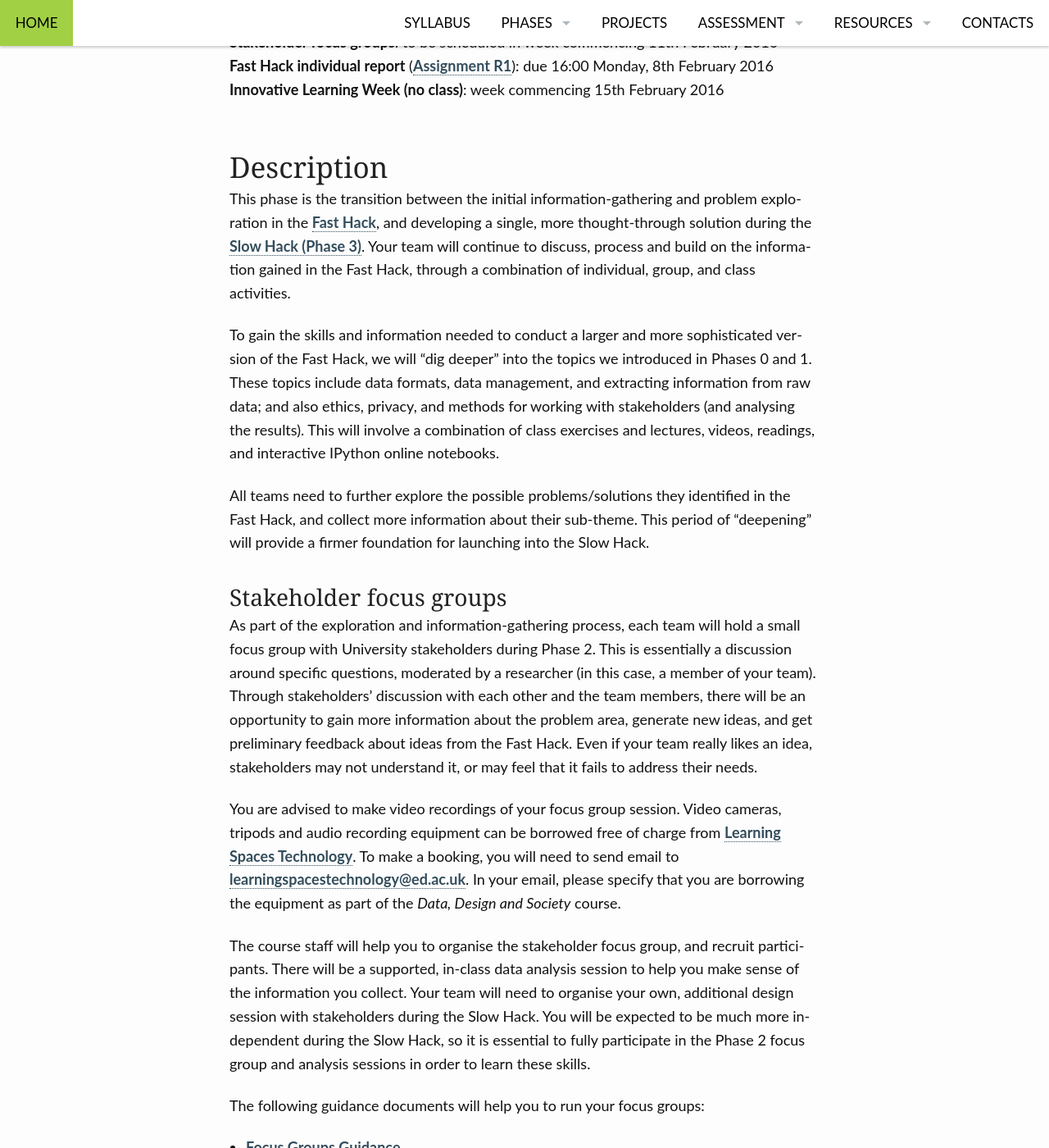
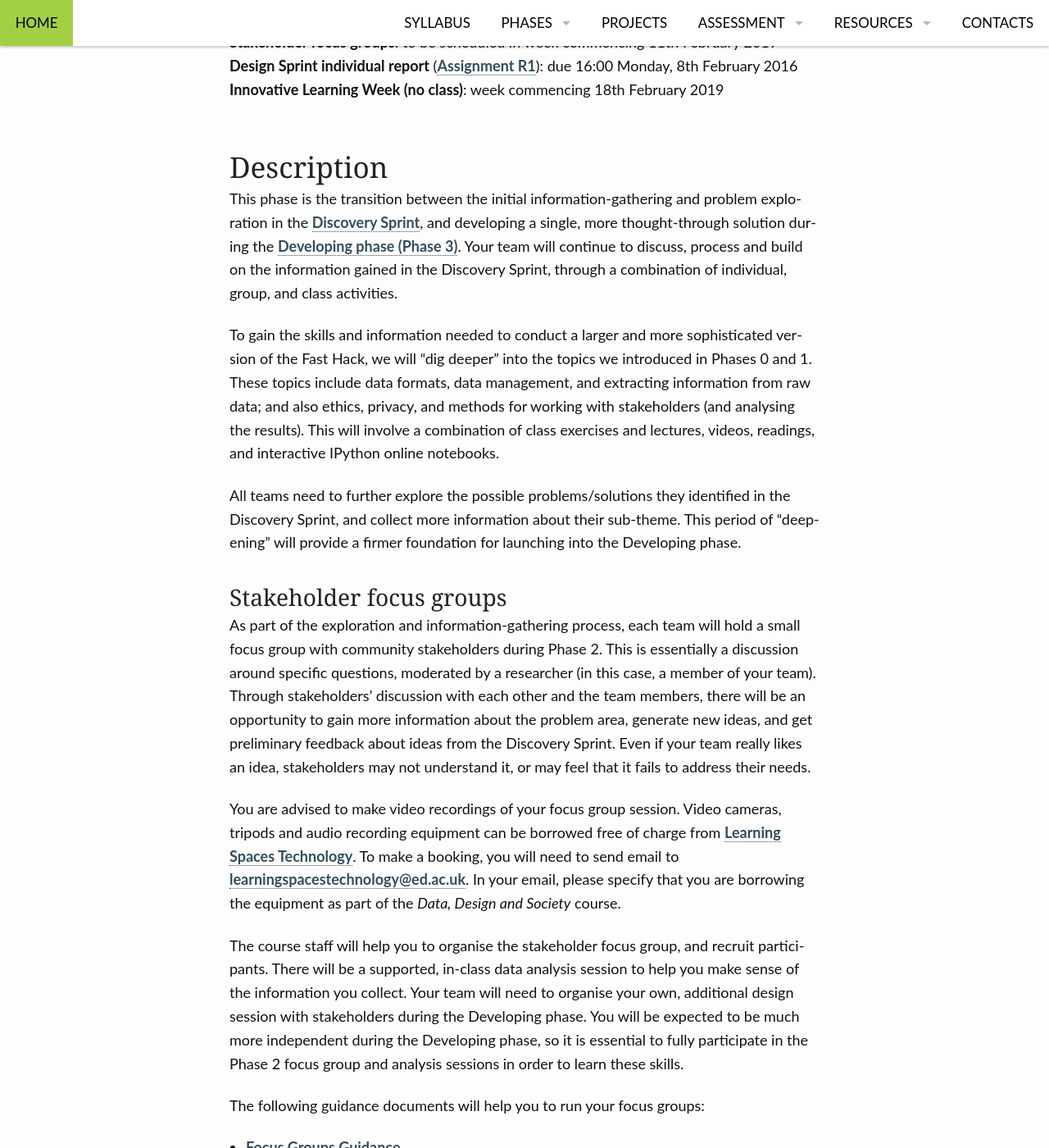
Before and after one commit to edinburghlivinglab/ddc, a Jekyll site: the page built from pages/digging_deeper.md, in a window 1280 px wide and 1400 px high, scrolled down 418 px. Shown: the whole window at 82% size. Built offline with Jekyll 4.4.1, drawn with Linux system fonts in a browser that asks for light colours; some of the changed text lies outside the part shown.

Commit message:
Update digging_deeper.md

```diff
--- a/pages/digging_deeper.md
+++ b/pages/digging_deeper.md
@@ -9,26 +9,25 @@ permalink: "/digging_deeper/"
 
 ## Key Dates
 
-**Stakeholder focus groups**: to be scheduled in week commencing 11th February 2016
-**Fast Hack individual report** ([Assignment R1]({{ site.baseurl }}/assignment_r1/)): due 16:00 Monday, 8th February 2016
-**Innovative Learning Week (no class)**: week commencing 15th February 2016
+**Stakeholder focus groups**: to be scheduled in week commencing 11th February 2019
+**Design Sprint individual report** ([Assignment R1]({{ site.baseurl }}/assignment_r1/)): due 16:00 Monday, 8th February 2016
+**Innovative Learning Week (no class)**: week commencing 18th February 2019
 
 ## Description
 
-This phase is the transition between the initial information-gathering and problem exploration in the  [Fast Hack]({{ site.baseurl }}/fast_hack/), and developing a single, more thought-through solution during the [Slow Hack (Phase 3)]({{ site.baseurl }}/slow_hack/). Your team will continue to discuss, process and build on the information gained in the Fast Hack, through a combination of individual, group, and class activities.
+This phase is the transition between the initial information-gathering and problem exploration in the  [Discovery Sprint]({{ site.baseurl }}/sprint/), and developing a single, more thought-through solution during the [Developing phase (Phase 3)]({{ site.baseurl }}/slow_hack/). Your team will continue to discuss, process and build on the information gained in the Discovery Sprint, through a combination of individual, group, and class activities.
 
 To gain the skills and information needed to conduct a larger and more sophisticated version of the Fast Hack, we will “dig deeper” into the topics we introduced in Phases 0 and 1. These topics include data formats, data management, and extracting information from raw data; and also ethics, privacy, and methods for working with stakeholders (and analysing the results). This will involve a combination of class exercises and lectures, videos, readings, and interactive IPython online notebooks.
 
-All teams need to further explore the possible problems/solutions they identified in the Fast Hack, and collect more information about their sub-theme. This period of "deepening" will provide a firmer foundation for launching into the Slow
-Hack.
+All teams need to further explore the possible problems/solutions they identified in the Discovery Sprint, and collect more information about their sub-theme. This period of "deepening" will provide a firmer foundation for launching into the Developing phase.
 
 ### Stakeholder focus groups
 
-As part of the exploration and information-gathering process, each team will hold a small focus group with University stakeholders during Phase 2. This is essentially a discussion around specific questions, moderated by a researcher (in this case, a member of your team). Through stakeholders’ discussion with each other and the team members, there will be an opportunity to gain more information about the problem area, generate new ideas, and get preliminary feedback about ideas from the Fast Hack. Even if your team really likes an idea, stakeholders may not understand it, or may feel that it fails to address their needs.
+As part of the exploration and information-gathering process, each team will hold a small focus group with community stakeholders during Phase 2. This is essentially a discussion around specific questions, moderated by a researcher (in this case, a member of your team). Through stakeholders’ discussion with each other and the team members, there will be an opportunity to gain more information about the problem area, generate new ideas, and get preliminary feedback about ideas from the Discovery Sprint. Even if your team really likes an idea, stakeholders may not understand it, or may feel that it fails to address their needs.
 
 You are advised to make video recordings of your focus group session. Video cameras, tripods and audio recording equipment can be borrowed free of charge from [Learning Spaces Technology](http://www.ed.ac.uk/information-services/computing/audio-visual-multi-media/audio-visual-loans/student-loans). To make a booking, you will need to send email to [learningspacestechnology@ed.ac.uk](mailto:learningspacestechnology@ed.ac.uk). In your email, please specify that you are borrowing the equipment as part of the *Data, Design and Society* course.
 
-The course staff will help you to organise the stakeholder focus group, and recruit participants. There will be a supported, in-class data analysis session to help you make sense of the information you collect. Your team will need to organise your own, additional design session with stakeholders during the Slow Hack. You will be expected to be much more independent during the Slow Hack, so it is essential to fully participate in the Phase 2 focus group and analysis sessions in order to learn these skills.
+The course staff will help you to organise the stakeholder focus group, and recruit participants. There will be a supported, in-class data analysis session to help you make sense of the information you collect. Your team will need to organise your own, additional design session with stakeholders during the Developing phase. You will be expected to be much more independent during the Developing phase, so it is essential to fully participate in the Phase 2 focus group and analysis sessions in order to learn these skills.
 
 The following guidance documents will help you to run your focus groups:
 
@@ -40,13 +39,13 @@ The following guidance documents will help you to run your focus groups:
 
 ## By the End of this Phase
 
-You should have completed all class and homework activities to equip yourself with the skills needed for the Slow Hack, including the basic skills needed to work with stakeholders.
+You should have completed all class and homework activities to equip yourself with the skills needed for the Developing phase, including the basic skills needed to work with stakeholders.
 
 Your team should have completed a stakeholder focus group and analysed the resulting data.
 
 Your team should have narrowed down their ideas and identified a specific question or problem area within your sub-topic. The team can give a clear explanation of what the problem is, and explain how this choice was justified by information you have collected, including information from the stakeholder focus team.
 
-Your team should have stored any newly collected data in accordance with approved DDS and University data management and privacy requirements.
+Your team should have stored any newly collected data in accordance with approved DDC and University data management and privacy requirements.
 
 
 ## Learning Outcomes for this Phase
```
